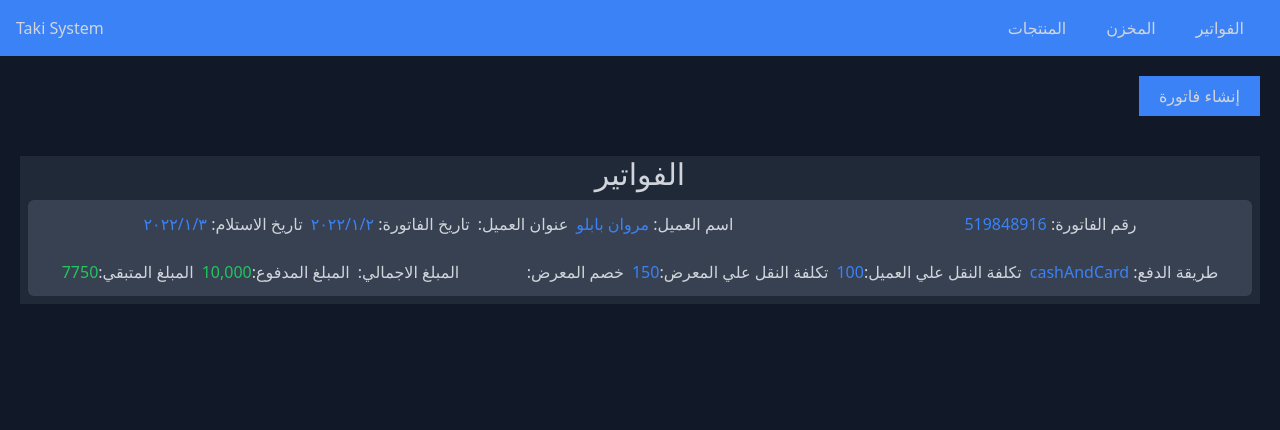
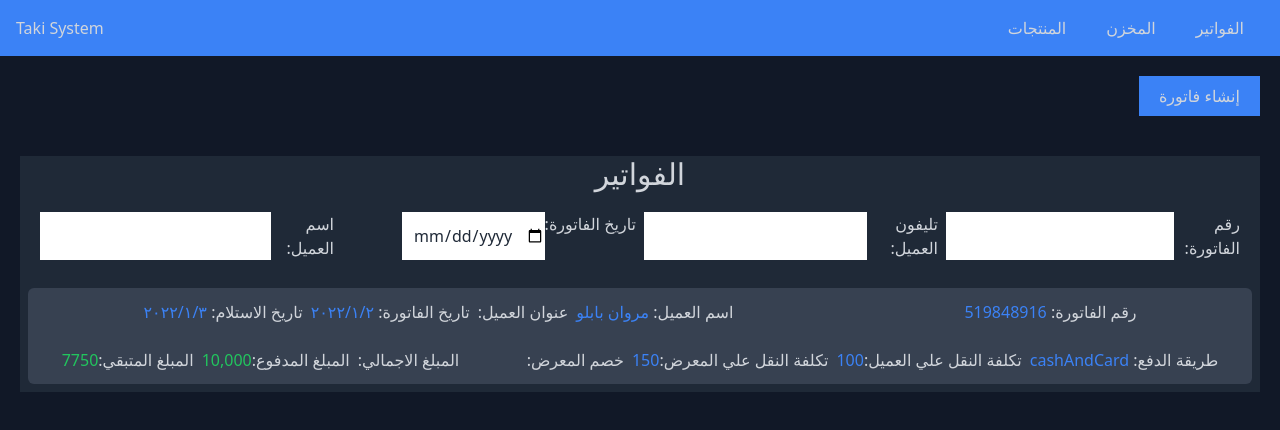
Before and after one commit to alimr70/mattress-sys-front, a React (Create React App) app: page /invoices in a window 1280 px wide. Shown: the top 430 px of the page. Built offline with nearby package versions, Linux system fonts and the light colour scheme.

Commit message:
Finised filter feature

```diff
--- a/src/App.jsx
+++ b/src/App.jsx
@@ -1,4 +1,4 @@
-import { Routes, Route } from "react-router-dom";
+import { Routes, Route, Navigate } from "react-router-dom";
 import Products from "./pages/Products";
 import Warehouse from "./pages/Warehouse";
 import Invoices from "./pages/Invoices";
@@ -16,6 +16,7 @@ function App() {
         <Route path="invoices" element={<Invoices />} />
         <Route path="addtowarehouse" element={<AddToWarehouse />} />
         <Route path="addinvoice" element={<AddInvoice />} />
+        <Route path="*" element={<Navigate to="/" />} />
       </Routes>
     </div>
   );
--- a/src/components/Filter.jsx
+++ b/src/components/Filter.jsx
@@ -3,53 +3,78 @@ import { useLocation } from "react-router-dom";
 import { GeneralTypesStore } from "../contexts/generalTypesContext";
 import { WarehouseStore } from "../contexts/warehouseContext";
 import { handleNumberInputChange, repeatedFilter } from "../utils";
+import InvoiceItem from "./InvoiceItem";
 import ProductItem from "./ProductItem";
 import WarehouseItem from "./WarehouseItem";
 
-const Filter = ({ toBeFilteredArr }) => {
+const Filter = ({ toBeFilteredProductsArr }) => {
   const location = useLocation();
   const { pathname } = location;
 
   const { warehouseState } = useContext(WarehouseStore);
-  // const warehouseItems = Object.values(warehouseState);
 
   const { generalTypesState } = useContext(GeneralTypesStore);
   const productTypes = Object.values(generalTypesState.productTypes);
 
   const [filteredProductsArr, setFilteredProductsArr] = useState([]);
   const [typeFilter, setTypeFilter] = useState("");
+  const [idFilter, setIdFilter] = useState("");
   const [widthFilter, setWidthFilter] = useState("");
   const [heightFilter, setHeightFilter] = useState("");
   const [thicknessFilter, setThicknessFilter] = useState("");
+  const [phoneFilter, setPhoneFilter] = useState("");
+  const [dateFilter, setDateFilter] = useState("");
+  const [cstNameFilter, setCstNameFilter] = useState("");
 
   const numberTargets = {
+    idFilter: [idFilter, setIdFilter],
     thicknessFilter: [thicknessFilter, setThicknessFilter],
     widthFilter: [widthFilter, setWidthFilter],
     heightFilter: [heightFilter, setHeightFilter],
+    phoneFilter: [phoneFilter, setPhoneFilter],
   };
 
   useEffect(() => {
     const filters = [];
+    idFilter !== "" && filters.push({ id: idFilter });
     typeFilter !== "" && filters.push({ type: typeFilter });
     widthFilter !== "" && filters.push({ width: widthFilter });
     heightFilter !== "" && filters.push({ height: heightFilter });
     thicknessFilter !== "" && filters.push({ thickness: thicknessFilter });
+    phoneFilter !== "" && filters.push({ phone: phoneFilter });
+    dateFilter !== "" && filters.push({ invoiceDate: dateFilter });
+    cstNameFilter !== "" && filters.push({ cutomerName: cstNameFilter });
 
-    const filteredProductsArr = repeatedFilter(toBeFilteredArr, filters);
+    let delay = setTimeout(() => {
+      const filteredProductsArr = repeatedFilter(
+        toBeFilteredProductsArr,
+        filters
+      );
       setFilteredProductsArr(filteredProductsArr);
+    }, 500);
+
+    return () => {
+      clearTimeout(delay);
+    };
   }, [
-    toBeFilteredArr,
+    toBeFilteredProductsArr,
     setFilteredProductsArr,
+    idFilter,
     typeFilter,
     widthFilter,
     heightFilter,
     thicknessFilter,
+    phoneFilter,
+    dateFilter,
+    cstNameFilter,
   ]);
 
   return (
     <>
       {/* Filter */}
       <div className="m-5 grid xs:grid-cols-4 gap-2">
+        {(pathname === "/products" || pathname === "/warehouse") && (
+          <>
             <div className="col-span-1">
               <select
                 className="w-full text-gray-800"
@@ -57,7 +82,10 @@ const Filter = ({ toBeFilteredArr }) => {
                 id="typeFilter"
                 value={typeFilter}
                 onChange={(e) => setTypeFilter(e.target.value)}>
-            <option className="text-center text-gray-500" value="" defaultValue>
+                <option
+                  className="text-center text-gray-500"
+                  value=""
+                  defaultValue>
                   كل الأنواع
                 </option>
                 {productTypes.map((el, index) => (
@@ -115,6 +143,68 @@ const Filter = ({ toBeFilteredArr }) => {
                 }}
               />
             </div>
+          </>
+        )}
+        {pathname === "/invoices" && (
+          <>
+            <div className="col-span-1 flex">
+              <label htmlFor="idFilter">رقم الفاتورة:</label>
+              <input
+                dir="ltr"
+                inputMode="numeric"
+                type="text"
+                name="idFilter"
+                id="idFilter"
+                className="w-full text-center text-gray-800"
+                value={idFilter}
+                onChange={(e) => {
+                  handleNumberInputChange(e, "idFilter", numberTargets);
+                }}
+              />
+            </div>
+            <div className="col-span-1 flex">
+              <label htmlFor="phoneFilter">تليفون العميل:</label>
+              <input
+                dir="ltr"
+                inputMode="numeric"
+                type="text"
+                name="phoneFilter"
+                id="phoneFilter"
+                className="w-full text-center text-gray-800"
+                value={phoneFilter}
+                onChange={(e) => {
+                  handleNumberInputChange(e, "phoneFilter", numberTargets);
+                }}
+              />
+            </div>
+            <div className="col-span-1 flex">
+              <label htmlFor="dateFilter">تاريخ الفاتورة:</label>
+              <input
+                type="date"
+                name="dateFilter"
+                id="dateFilter"
+                className="col-span-2 text-center text-gray-800"
+                value={dateFilter}
+                onChange={(e) => {
+                  setDateFilter(e.target.value);
+                }}
+              />
+            </div>
+            <div className="col-span-1 flex">
+              <label htmlFor="cstNameFilter">اسم العميل:</label>
+              <input
+                type="text"
+                name="cstNameFilter"
+                id="cstNameFilter"
+                className="col-span-2 text-center text-gray-800"
+                value={cstNameFilter}
+                onChange={(e) => {
+                  setCstNameFilter(e.target.value);
+                }}
+              />
+            </div>
+          </>
+        )}
       </div>
       <div>
         <ul className="flex justify-end flex-col">
@@ -135,6 +225,10 @@ const Filter = ({ toBeFilteredArr }) => {
                   />
                 );
               })}
+          {pathname === "/invoices" &&
+            filteredProductsArr.map((item) => {
+              return <InvoiceItem key={item.id} item={item} />;
+            })}
         </ul>
       </div>
     </>
--- a/src/contexts/dbSample.json
+++ b/src/contexts/dbSample.json
@@ -84,13 +84,13 @@
   },
   "invoices": {
     "519848916": {
-      "id": 519848916,
+      "id": "519848916",
       "cutomerName": "مروان بابلو",
       "address": "بالم هيلز فيلا رقم 300",
       "phone": "01022233344",
       "phoneTwo": "01252697945",
-      "invoiceDate": "2022-1-2",
-      "receiptDate": "2022-1-3",
+      "invoiceDate": "2022-01-02",
+      "receiptDate": "2022-01-03",
       "order": [{
           "productId": "65148947561",
           "quantity": 2,
@@ -127,7 +127,7 @@
   },
   "customers": {
     "514984260": {
-      "id": 514984260,
+      "id": "514984260",
       "name": "مروان بابلو",
       "telNumber": "01022233344",
       "address": "بالم هيلز فيلا رقم 300",
--- a/src/pages/Invoices.jsx
+++ b/src/pages/Invoices.jsx
@@ -1,6 +1,7 @@
 import { useContext } from "react";
 import { Link } from "react-router-dom";
 import Container from "../components/Container";
+import Filter from "../components/Filter";
 import Header from "../components/Header";
 import InvoiceItem from "../components/InvoiceItem";
 import { InvoicesStore } from "../contexts/invoicesContext";
@@ -17,13 +18,14 @@ const Invoices = () => {
         </Link>
       </div>
       <Container title="الفواتير">
-        <div>
+        <Filter toBeFilteredProductsArr={invoices} />
+        {/* <div>
           <ul className="flex justify-end flex-col">
             {invoices.map((item) => {
               return <InvoiceItem key={item.id} item={item} />;
             })}
           </ul>
-        </div>
+        </div> */}
       </Container>
     </>
   );
--- a/src/pages/Products.jsx
+++ b/src/pages/Products.jsx
@@ -18,7 +18,7 @@ const Products = () => {
         </Link>
       </div>
       <Container title="المنتجات">
-        <Filter toBeFilteredArr={products} />
+        <Filter toBeFilteredProductsArr={products} />
         {/* <div>
           <ul className="flex justify-end flex-col">
             {products.map((product) => {
--- a/src/pages/Warehouse.jsx
+++ b/src/pages/Warehouse.jsx
@@ -23,7 +23,7 @@ const Warehouse = () => {
         </Link>
       </div>
       <Container title="المخزن">
-        <Filter toBeFilteredArr={products} />
+        <Filter toBeFilteredProductsArr={products} />
         {/* <div>
           <ul className="flex justify-end flex-col">
             {Object.values(warehouseState).map((item) => {
--- a/src/utils/index.js
+++ b/src/utils/index.js
@@ -15,7 +15,8 @@ export const repeatedFilter = (arr, filters) => {
   let filterKey = Object.keys(filterObj)[0];
   let filterVal = Object.values(filterObj)[0];
 
-  arr = arr.filter((el) => el[filterKey] === filterVal);
+  // arr = arr.filter((el) => el[filterKey] === filterVal);
+  arr = arr.filter((el) => el[filterKey].includes(filterVal));
 
   filters.shift();
 
```
Lines whose indentation alone changed are shown as unchanged.
